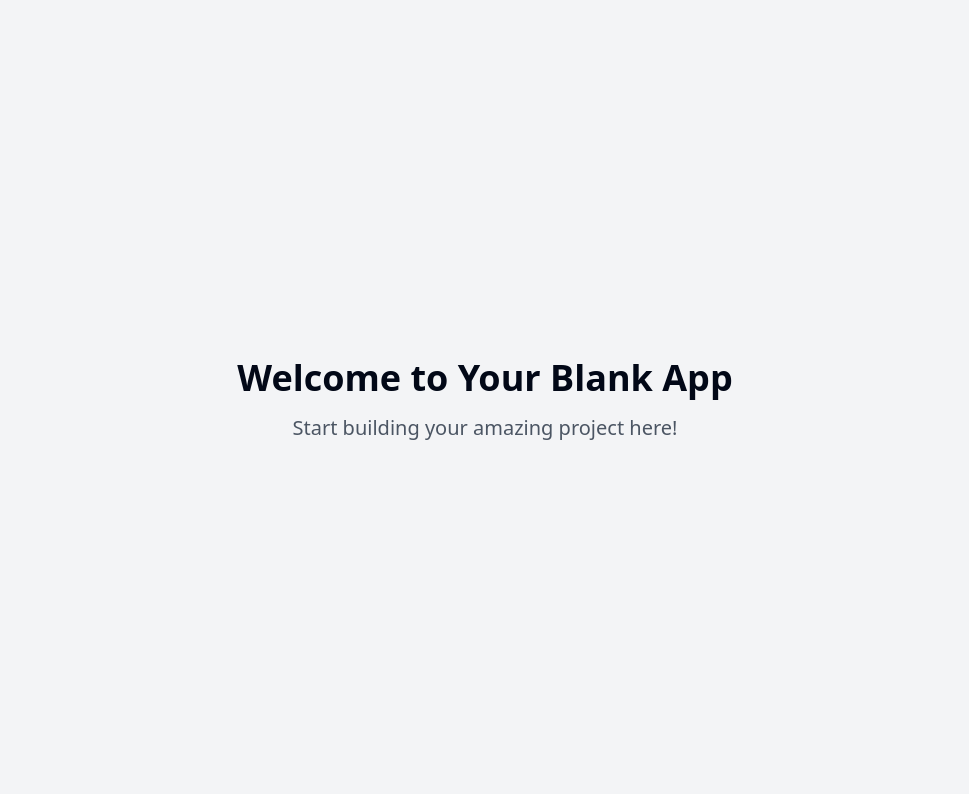
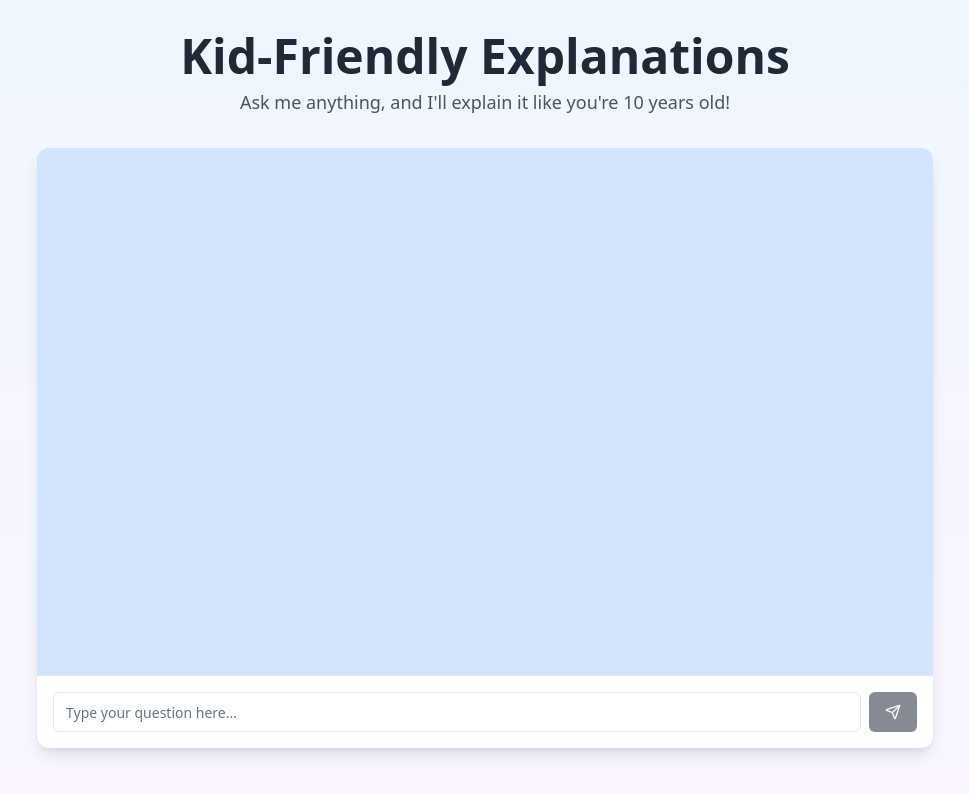
Before and after one commit to Rakshith1201/chat-explain-o-helper-v2, a React (Vite) app: page / in a window 1280 px wide. Shown: the top 794 px of the page, without its empty margins (155-1124 px from the left). Built offline with nearby package versions, Linux system fonts and the light colour scheme.

Commit message:
Create dashboard with chatbox UI
Implement a dashboard layout featuring a chatbox and a heading at the top. The chatbox will allow users to input text, which will then be explained in simple terms, suitable for a 10-year-old audience.
[skip gpt_engineer]

```diff
--- /dev/null
+++ b/src/components/ChatBox.tsx
@@ -0,0 +1,75 @@
+import React, { useState, useRef, useEffect } from "react";
+import { ChatMessage } from "./ChatMessage";
+import { Button } from "@/components/ui/button";
+import { Input } from "@/components/ui/input";
+import { Send } from "lucide-react";
+
+export const ChatBox = () => {
+  const [messages, setMessages] = useState<Array<{ text: string; isUser: boolean }>>([]);
+  const [inputValue, setInputValue] = useState("");
+  const [isLoading, setIsLoading] = useState(false);
+  const messagesEndRef = useRef<HTMLDivElement>(null);
+
+  const scrollToBottom = () => {
+    messagesEndRef.current?.scrollIntoView({ behavior: "smooth" });
+  };
+
+  useEffect(() => {
+    scrollToBottom();
+  }, [messages]);
+
+  const handleSend = async () => {
+    if (!inputValue.trim()) return;
+
+    const userMessage = inputValue.trim();
+    setMessages((prev) => [...prev, { text: userMessage, isUser: true }]);
+    setInputValue("");
+    setIsLoading(true);
+
+    // Simulate AI response (replace with actual API call later)
+    setTimeout(() => {
+      const response = `Let me explain "${userMessage}" in a simple way that a 10-year-old would understand...`;
+      setMessages((prev) => [...prev, { text: response, isUser: false }]);
+      setIsLoading(false);
+    }, 1000);
+  };
+
+  const handleKeyPress = (e: React.KeyboardEvent) => {
+    if (e.key === "Enter" && !e.shiftKey) {
+      e.preventDefault();
+      handleSend();
+    }
+  };
+
+  return (
+    <div className="flex flex-col h-[600px] bg-chatbox-background rounded-xl shadow-lg">
+      <div className="flex-1 overflow-y-auto p-4 space-y-4">
+        {messages.map((message, index) => (
+          <ChatMessage key={index} message={message.text} isUser={message.isUser} />
+        ))}
+        {isLoading && (
+          <div className="flex space-x-2 p-4 bg-chatbox-message rounded-xl w-fit">
+            <div className="w-2 h-2 bg-gray-500 rounded-full animate-bounce" />
+            <div className="w-2 h-2 bg-gray-500 rounded-full animate-bounce [animation-delay:0.2s]" />
+            <div className="w-2 h-2 bg-gray-500 rounded-full animate-bounce [animation-delay:0.4s]" />
+          </div>
+        )}
+        <div ref={messagesEndRef} />
+      </div>
+      <div className="p-4 border-t bg-white rounded-b-xl">
+        <div className="flex space-x-2">
+          <Input
+            value={inputValue}
+            onChange={(e) => setInputValue(e.target.value)}
+            onKeyPress={handleKeyPress}
+            placeholder="Type your question here..."
+            className="flex-1"
+          />
+          <Button onClick={handleSend} disabled={isLoading || !inputValue.trim()}>
+            <Send className="h-4 w-4" />
+          </Button>
+        </div>
+      </div>
+    </div>
+  );
+};
--- /dev/null
+++ b/src/components/ChatMessage.tsx
@@ -0,0 +1,22 @@
+import React from "react";
+import { cn } from "@/lib/utils";
+
+interface ChatMessageProps {
+  message: string;
+  isUser: boolean;
+}
+
+export const ChatMessage: React.FC<ChatMessageProps> = ({ message, isUser }) => {
+  return (
+    <div
+      className={cn(
+        "p-4 rounded-2xl max-w-[80%] animate-message-fade-in",
+        isUser
+          ? "bg-chatbox-accent ml-auto rounded-br-sm"
+          : "bg-chatbox-message mr-auto rounded-bl-sm"
+      )}
+    >
+      <p className="text-gray-800 leading-relaxed">{message}</p>
+    </div>
+  );
+};
--- a/src/pages/Index.tsx
+++ b/src/pages/Index.tsx
@@ -1,11 +1,18 @@
-// Update this page (the content is just a fallback if you fail to update the page)
+import { ChatBox } from "@/components/ChatBox";
 
 const Index = () => {
   return (
-    <div className="min-h-screen flex items-center justify-center bg-gray-100">
-      <div className="text-center">
-        <h1 className="text-4xl font-bold mb-4">Welcome to Your Blank App</h1>
-        <p className="text-xl text-gray-600">Start building your amazing project here!</p>
+    <div className="min-h-screen bg-gradient-to-b from-blue-50 to-purple-50 p-4 sm:p-8">
+      <div className="max-w-4xl mx-auto space-y-8">
+        <div className="text-center space-y-2">
+          <h1 className="text-4xl sm:text-5xl font-bold text-gray-800">
+            Kid-Friendly Explanations
+          </h1>
+          <p className="text-lg text-gray-600">
+            Ask me anything, and I'll explain it like you're 10 years old!
+          </p>
+        </div>
+        <ChatBox />
       </div>
     </div>
   );
--- a/tailwind.config.ts
+++ b/tailwind.config.ts
@@ -12,85 +12,77 @@ export default {
   theme: {
     container: {
       center: true,
-			padding: '2rem',
+      padding: "2rem",
       screens: {
-				'2xl': '1400px'
-			}
+        "2xl": "1400px",
+      },
     },
     extend: {
       colors: {
-				border: 'hsl(var(--border))',
-				input: 'hsl(var(--input))',
-				ring: 'hsl(var(--ring))',
-				background: 'hsl(var(--background))',
-				foreground: 'hsl(var(--foreground))',
+        border: "hsl(var(--border))",
+        input: "hsl(var(--input))",
+        ring: "hsl(var(--ring))",
+        background: "hsl(var(--background))",
+        foreground: "hsl(var(--foreground))",
+        chatbox: {
+          background: "#D3E4FD",
+          message: "#E5DEFF",
+          accent: "#FEC6A1",
+        },
         primary: {
-					DEFAULT: 'hsl(var(--primary))',
-					foreground: 'hsl(var(--primary-foreground))'
+          DEFAULT: "hsl(var(--primary))",
+          foreground: "hsl(var(--primary-foreground))",
         },
         secondary: {
-					DEFAULT: 'hsl(var(--secondary))',
-					foreground: 'hsl(var(--secondary-foreground))'
+          DEFAULT: "hsl(var(--secondary))",
+          foreground: "hsl(var(--secondary-foreground))",
         },
         destructive: {
-					DEFAULT: 'hsl(var(--destructive))',
-					foreground: 'hsl(var(--destructive-foreground))'
+          DEFAULT: "hsl(var(--destructive))",
+          foreground: "hsl(var(--destructive-foreground))",
         },
         muted: {
-					DEFAULT: 'hsl(var(--muted))',
-					foreground: 'hsl(var(--muted-foreground))'
+          DEFAULT: "hsl(var(--muted))",
+          foreground: "hsl(var(--muted-foreground))",
         },
         accent: {
-					DEFAULT: 'hsl(var(--accent))',
-					foreground: 'hsl(var(--accent-foreground))'
+          DEFAULT: "hsl(var(--accent))",
+          foreground: "hsl(var(--accent-foreground))",
         },
         popover: {
-					DEFAULT: 'hsl(var(--popover))',
-					foreground: 'hsl(var(--popover-foreground))'
+          DEFAULT: "hsl(var(--popover))",
+          foreground: "hsl(var(--popover-foreground))",
         },
         card: {
-					DEFAULT: 'hsl(var(--card))',
-					foreground: 'hsl(var(--card-foreground))'
+          DEFAULT: "hsl(var(--card))",
+          foreground: "hsl(var(--card-foreground))",
         },
-				sidebar: {
-					DEFAULT: 'hsl(var(--sidebar-background))',
-					foreground: 'hsl(var(--sidebar-foreground))',
-					primary: 'hsl(var(--sidebar-primary))',
-					'primary-foreground': 'hsl(var(--sidebar-primary-foreground))',
-					accent: 'hsl(var(--sidebar-accent))',
-					'accent-foreground': 'hsl(var(--sidebar-accent-foreground))',
-					border: 'hsl(var(--sidebar-border))',
-					ring: 'hsl(var(--sidebar-ring))'
-				}
       },
       borderRadius: {
-				lg: 'var(--radius)',
-				md: 'calc(var(--radius) - 2px)',
-				sm: 'calc(var(--radius) - 4px)'
+        lg: "var(--radius)",
+        md: "calc(var(--radius) - 2px)",
+        sm: "calc(var(--radius) - 4px)",
       },
       keyframes: {
-				'accordion-down': {
-					from: {
-						height: '0'
+        "accordion-down": {
+          from: { height: "0" },
+          to: { height: "var(--radix-accordion-content-height)" },
         },
-					to: {
-						height: 'var(--radix-accordion-content-height)'
-					}
+        "accordion-up": {
+          from: { height: "var(--radix-accordion-content-height)" },
+          to: { height: "0" },
         },
-				'accordion-up': {
-					from: {
-						height: 'var(--radix-accordion-content-height)'
+        "message-fade-in": {
+          "0%": { opacity: "0", transform: "translateY(10px)" },
+          "100%": { opacity: "1", transform: "translateY(0)" },
         },
-					to: {
-						height: '0'
-					}
-				}
       },
       animation: {
-				'accordion-down': 'accordion-down 0.2s ease-out',
-				'accordion-up': 'accordion-up 0.2s ease-out'
-			}
-		}
+        "accordion-down": "accordion-down 0.2s ease-out",
+        "accordion-up": "accordion-up 0.2s ease-out",
+        "message-fade-in": "message-fade-in 0.3s ease-out",
+      },
+    },
   },
   plugins: [require("tailwindcss-animate")],
 } satisfies Config;
```
Lines whose indentation alone changed are shown as unchanged.
